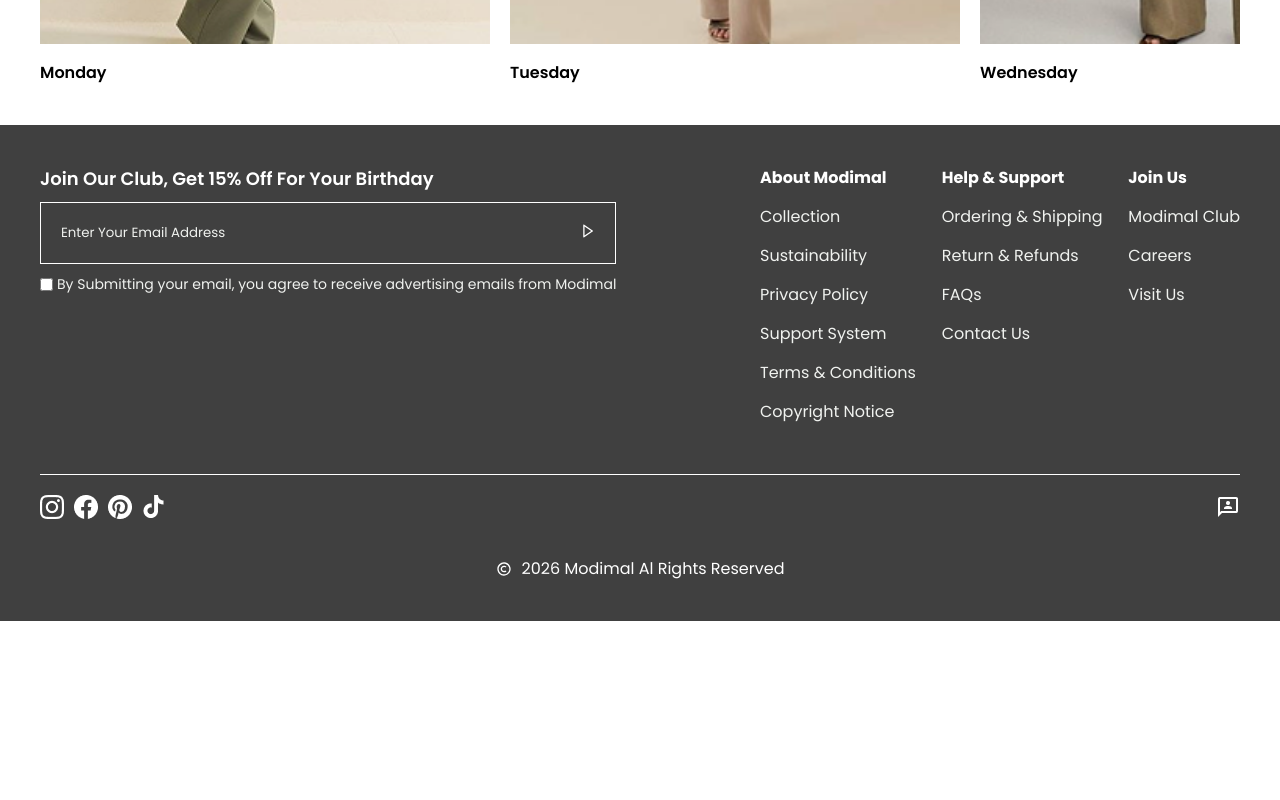
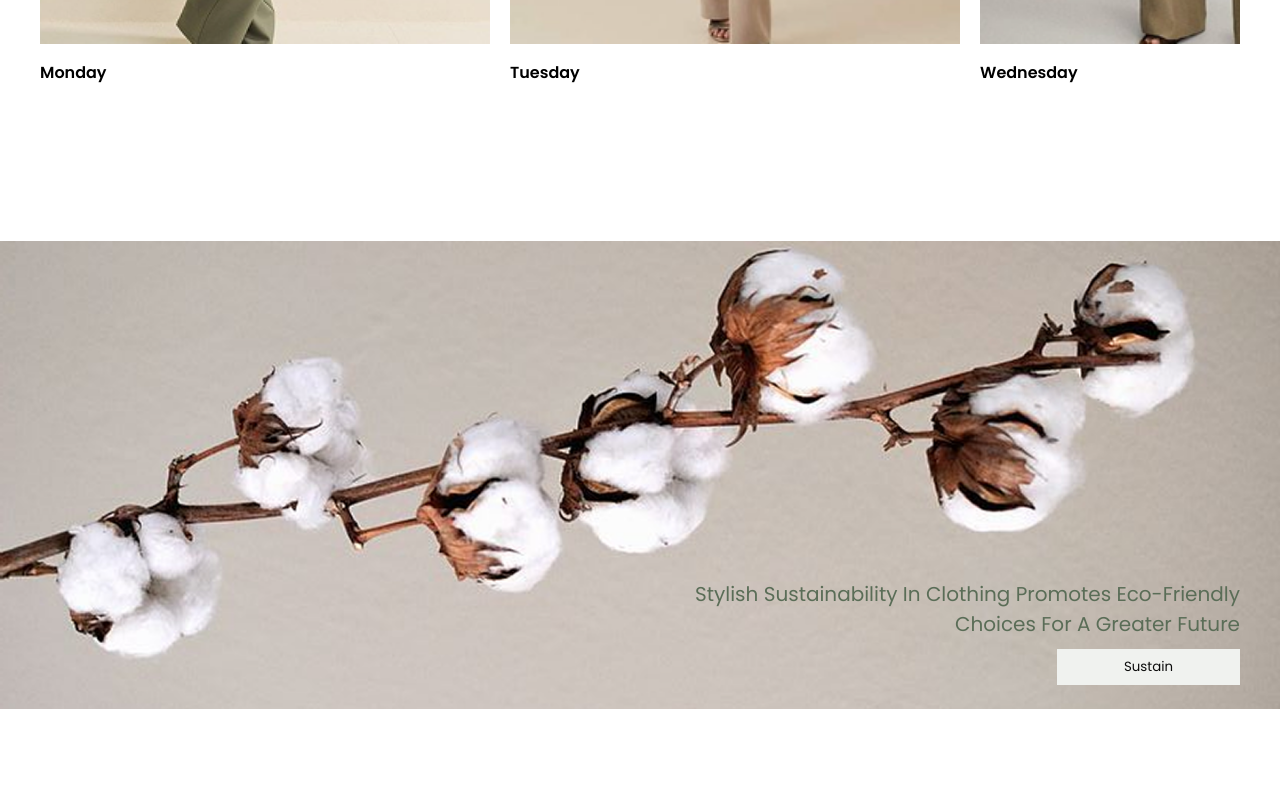
Before and after one commit to nofugazidev/modimal, a React (Vite) app: page / in a window 1280 px wide. Shown: the part 3200-4000 px from the top of the page. Before the commit the page ends 3821 px from the top, so only its background shows below. Built offline with nearby package versions, Linux system fonts and the light colour scheme; a web font is replaced by a local one.

Commit message:
build: hero sustain section

```diff
--- a/src/pages/home.tsx
+++ b/src/pages/home.tsx
@@ -3,6 +3,7 @@ import Hero from './hero'
 import BestSeller from './best-seller'
 import Collection from './collection'
 import ModiWeek from './modiweek'
+import Sustain from './sustain'
 
 const Home: React.FC = () => {
   return (
@@ -11,6 +12,7 @@ const Home: React.FC = () => {
       <BestSeller />
       <Collection />
       <ModiWeek />
+      <Sustain />
     </div>
   )
 }
--- /dev/null
+++ b/src/pages/sustain.tsx
@@ -0,0 +1,42 @@
+import React from "react";
+import sustain from "@/assets/images/sustain.png";
+import styled from "styled-components";
+import Button from "@/components/common/button";
+import { colors } from "@/constants/colors";
+
+const Sustain: React.FC = () => {
+  return (
+    <Wrapper>
+      <p>
+        Stylish sustainability in clothing promotes eco-friendly choices for a
+        greater future
+      </p>
+      <Button value="sustain" />
+    </Wrapper>
+  );
+};
+
+export default Sustain;
+
+const Wrapper = styled.div`
+  background: url(${sustain});
+  background-repeat: no-repeat;
+  background-position: center;
+  background-size: contain;
+  width: 100%;
+  height: 700px;
+  padding: 140px 40px;
+  display: flex;
+  gap: 10px;
+  flex-direction: column;
+  justify-content: flex-end;
+  align-items: flex-end;
+
+  p {
+    color: ${colors.secondary};
+    font-size: 20px;
+    width: 600px;
+    text-transform: capitalize;
+    text-align: right;
+  }
+`;
```
